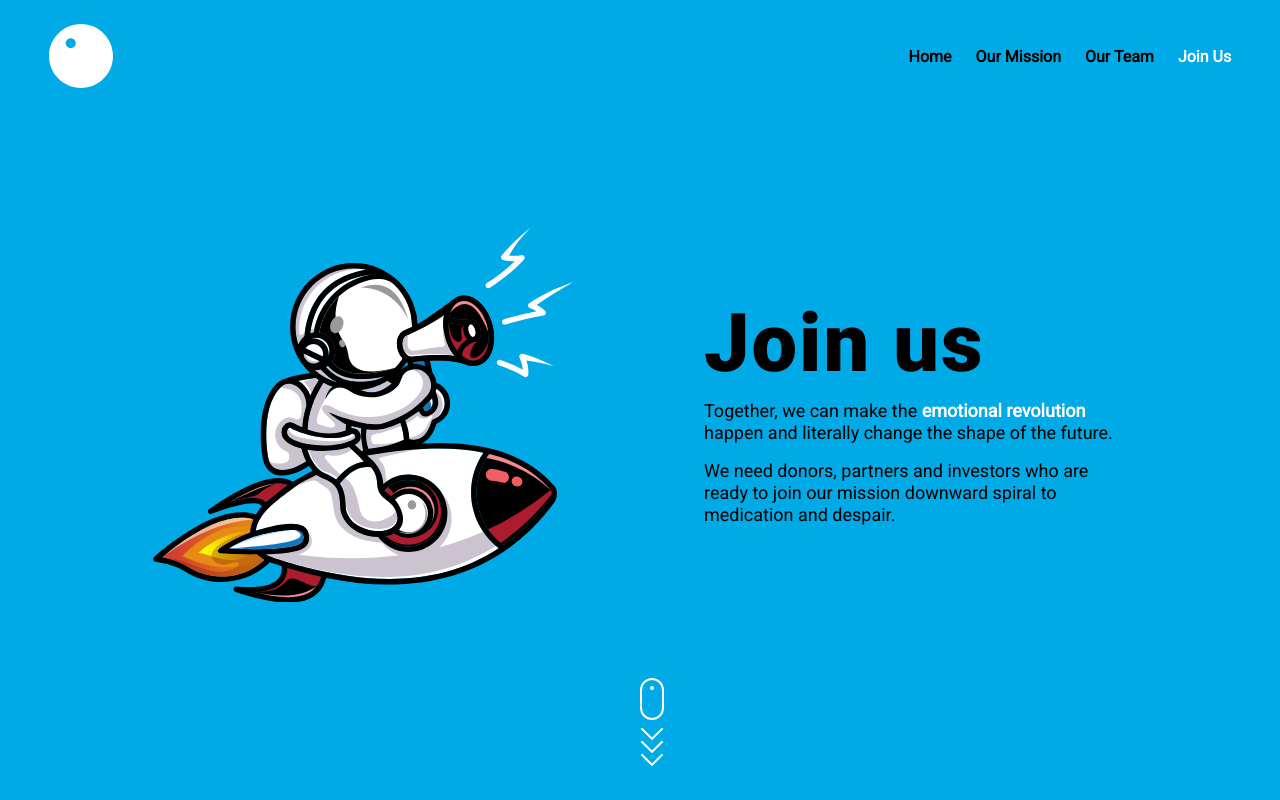
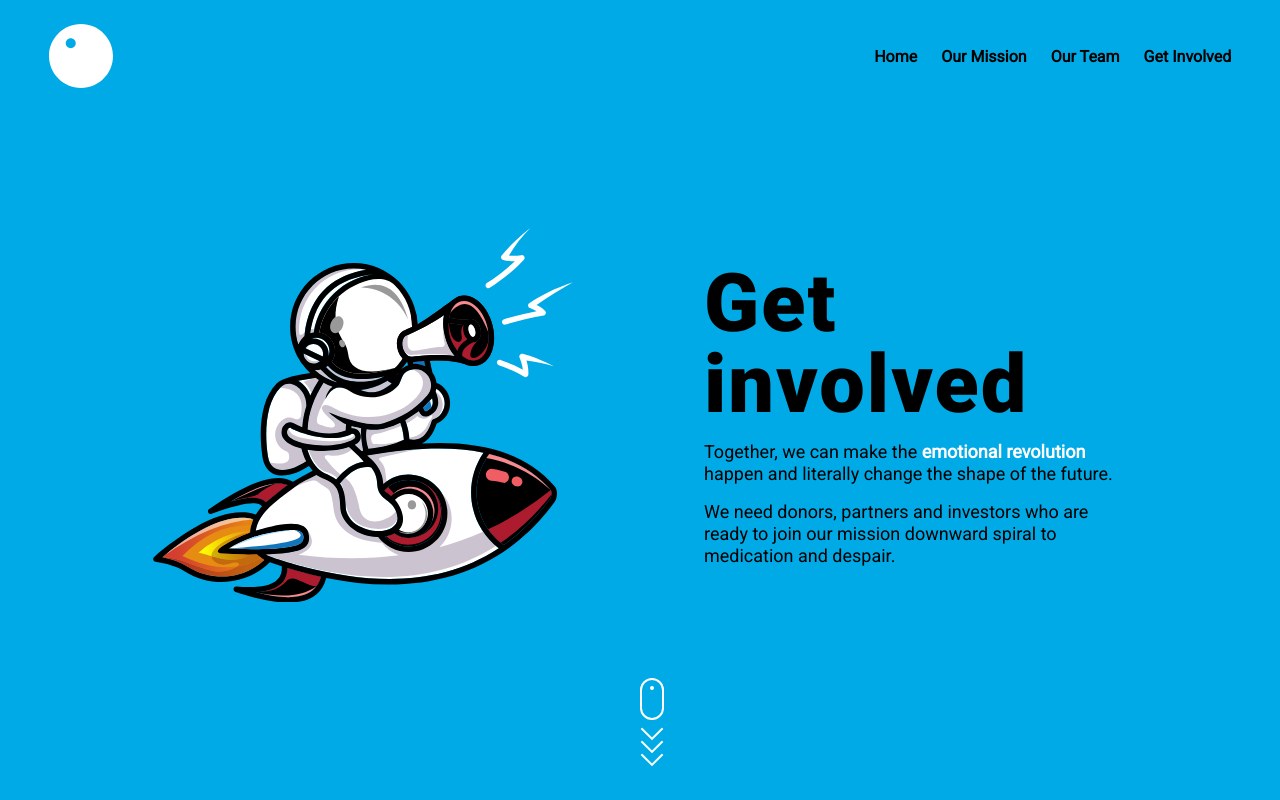
Before and after one commit to adamovic6666/mpathy, a Next.js app: page /join-us in a window 1280 px wide. Shown: the top 800 px of the page. Built offline with nearby package versions, Linux system fonts and the light colour scheme.

Commit message:
hero changes

```diff
--- a/pages/join-us.js
+++ b/pages/join-us.js
@@ -5,9 +5,9 @@ import SEO from "../src/components/seo/SEO";
 const joinUs = () => {
   return (
     <>
-      <SEO metaTitle="Join us" metaDescription="" />
+      <SEO metaTitle="Get involved" metaDescription="" />
       <Hero
-        title="<h1>Join us<h1/>"
+        title="<h1>Get involved<h1/>"
         image="/assets/join-us-bhody.png"
         description="<p>Together, we can make the <span>Emotional Revolution</span> happen and literally change the shape of the future.</p><p>We need donors, partners and investors who are ready to join our mission
       downward spiral to medication and despair.</p>"
--- a/src/data/data.js
+++ b/src/data/data.js
@@ -2,5 +2,5 @@ export const NAV_LINKS = [
   { id: 1, name: "home", href: "" },
   { id: 2, name: "our mission", href: "our-mission" },
   { id: 3, name: "our team", href: "our-team" },
-  { id: 4, name: "join us", href: "join-us" },
+  { id: 4, name: "get involved", href: "get-involved" },
 ];
```
